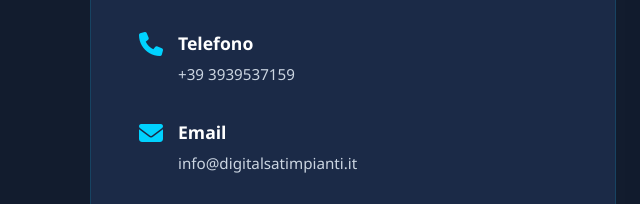
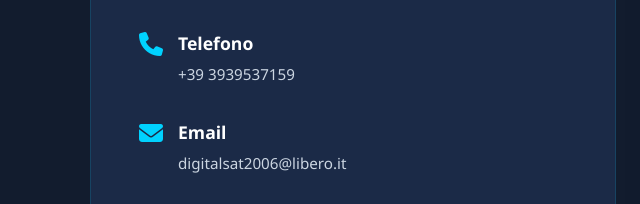
Before and after one commit to louis17d/DigitalSat, a plain HTML site: page index.html in a window 1280 px wide. Shown: the part 4751-4955 px from the top of the page, 0-640 px from the left. Drawn offline with nearby package versions, Linux system fonts and the light colour scheme.

Commit message:
Update index.html

```diff
--- a/index.html
+++ b/index.html
@@ -992,7 +992,7 @@
             <i class="fa-solid fa-envelope" aria-hidden="true"></i>
             <div>
               <h4>Email</h4>
-              <p><a href="mailto:digitalsat2006@libero.it" style="color: #cbd5e1; text-decoration: none;">info@digitalsatimpianti.it</a></p>
+              <p><a href="mailto:digitalsat2006@libero.it" style="color: #cbd5e1; text-decoration: none;">digitalsat2006@libero.it</a></p>
             </div>
           </div>
           <div class="contact-info-item">
```
